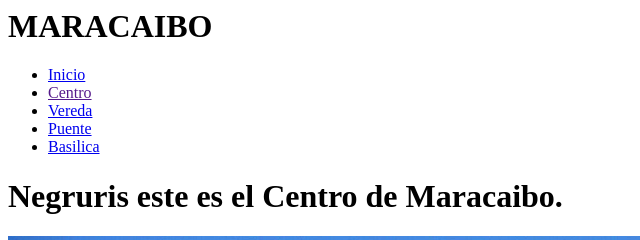
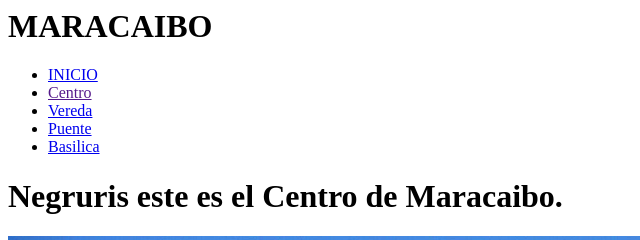
Before and after one commit to StivenXP/YadStg, a plain HTML site: page Centro.html in a window 1280 px wide. Shown: the top 240 px of the page, 0-640 px from the left. Drawn offline with Linux system fonts and the light colour scheme.

Commit message:
Update Centro.html

```diff
--- a/Centro.html
+++ b/Centro.html
@@ -4,7 +4,7 @@
 	<body>
 		<h1>MARACAIBO</h1>
 		<ul>
-			<li><a href="index.html">Inicio</a></li>
+			<li><a href="index.html">INICIO</a></li>
 			<li><a href="">Centro</a></li>
 			<li><a href="Vereda.html">Vereda</a></li>
 			<li><a href="Puente.html">Puente</a></li>
```
